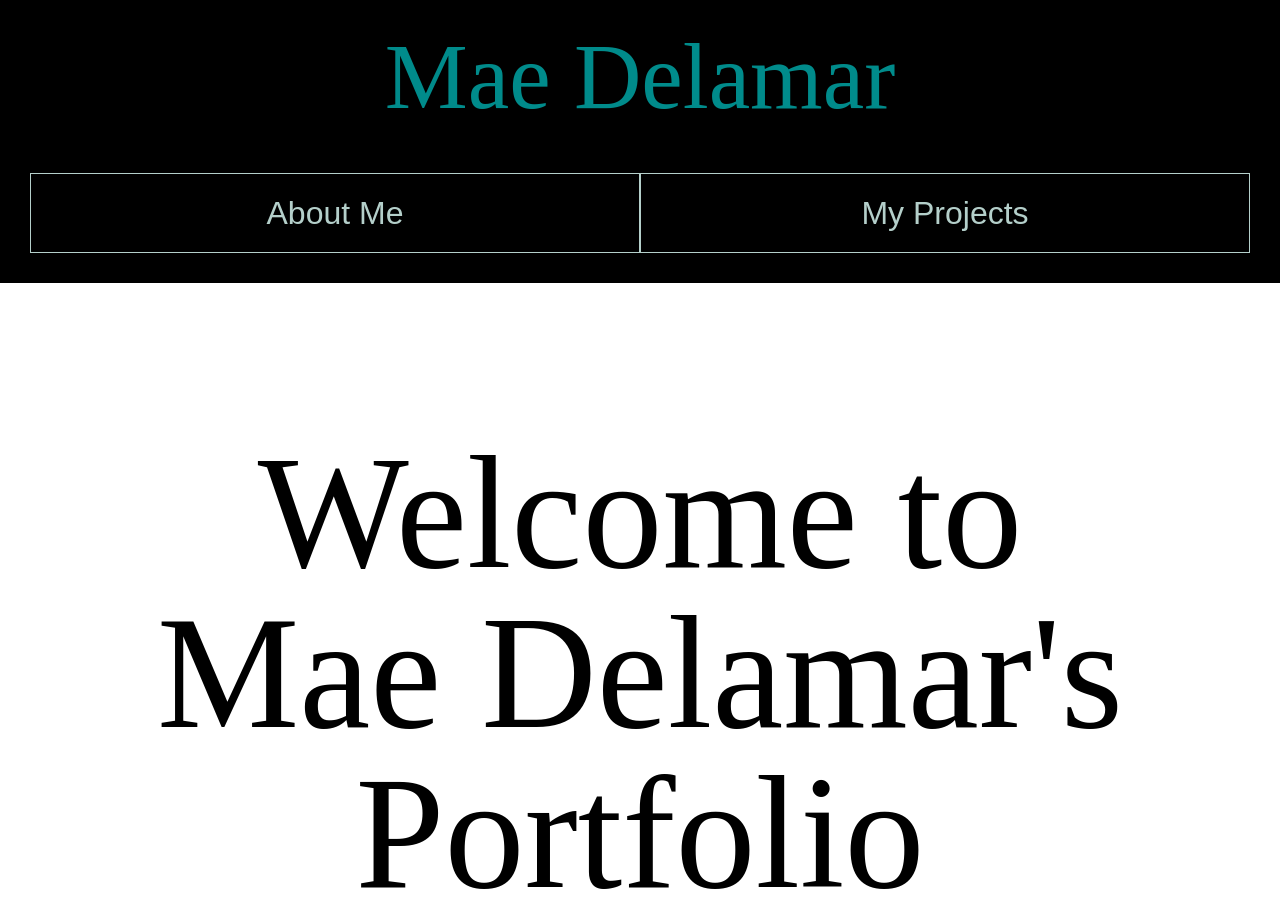
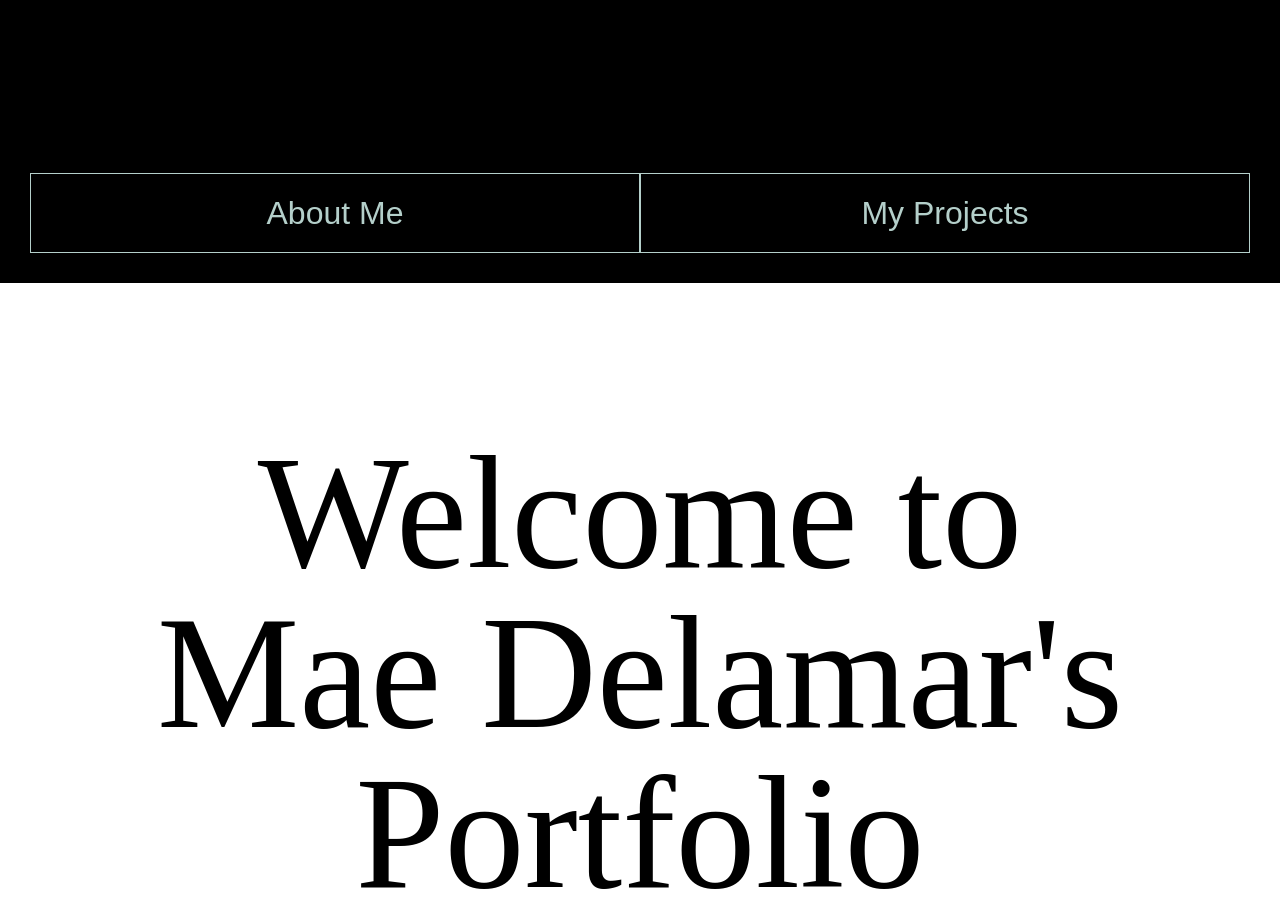
Before and after one commit to maedelamar/maedelamar.github.io, a plain HTML site: page index.html in a window 1280 px wide. Shown: the top 916 px of the page. Drawn offline with Linux system fonts and the light colour scheme.

```diff
--- a/baseStyles.css
+++ b/baseStyles.css
@@ -1,6 +1,5 @@
 header {
     background-color: black;
-    color: darkcyan;
     padding: 30px;
 }
 
```
